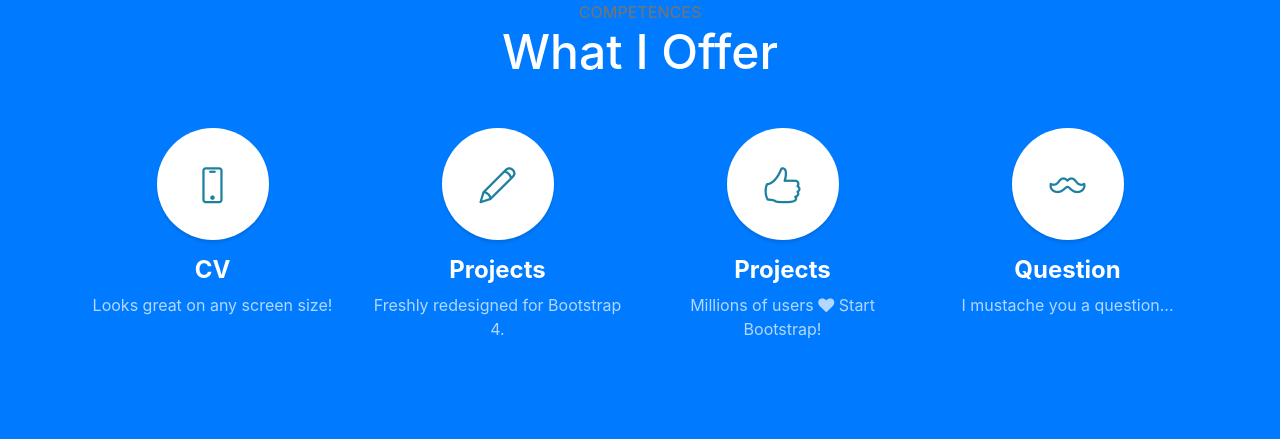
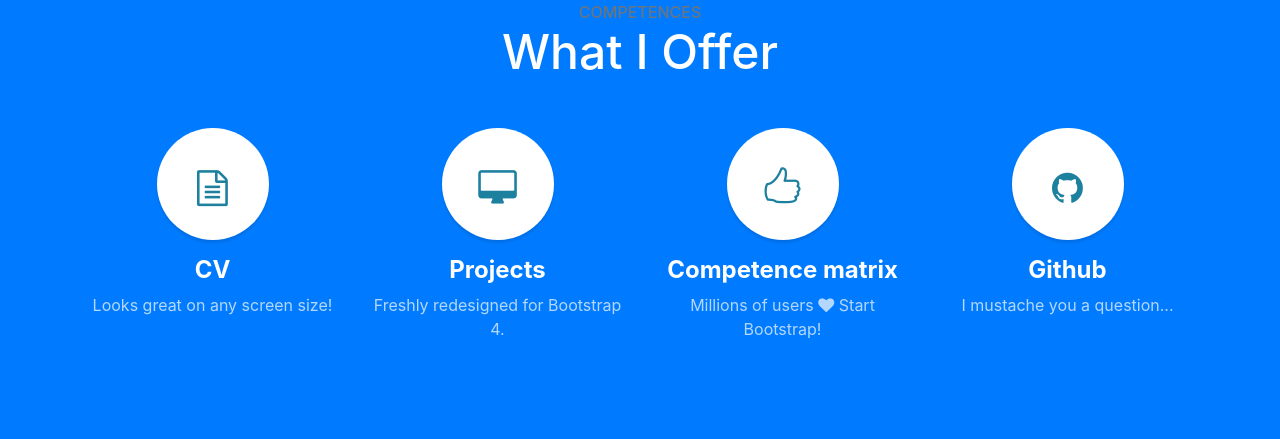
Before and after one commit to JorenVermeir/JorenVermeir.github.io, a website with bundled scripts: page index.html in a window 1280 px wide. Shown: the part 1469-1908 px from the top of the page. Built offline with nearby package versions, Linux system fonts and the light colour scheme.

Commit message:
Icon Aanpassingen

```diff
--- a/index.html
+++ b/index.html
@@ -89,7 +89,7 @@
         <div class="row">
           <div class="col-lg-3 col-md-6 mb-5 mb-lg-0">
             <span class="service-icon rounded-circle mx-auto mb-3">
-              <i class="icon-screen-smartphone"></i>
+              <i class="fa fa-file-text-o"></i>
             </span>
             <h4>
               <strong>CV</strong>
@@ -98,7 +98,7 @@
           </div>
           <div class="col-lg-3 col-md-6 mb-5 mb-lg-0">
             <span class="service-icon rounded-circle mx-auto mb-3">
-              <i class="icon-pencil"></i>
+              <i class="fa fa-desktop"></i>
             </span>
             <h4>
               <strong>Projects</strong>
@@ -110,7 +110,7 @@
               <i class="icon-like"></i>
             </span>
             <h4>
-              <strong>Projects</strong>
+              <strong>Competence matrix</strong>
             </h4>
             <p class="text-faded mb-0">Millions of users
               <i class="fa fa-heart"></i>
@@ -118,10 +118,10 @@
           </div>
           <div class="col-lg-3 col-md-6">
             <span class="service-icon rounded-circle mx-auto mb-3">
-              <i class="icon-mustache"></i>
+              <i class="fa fa-github"></i>
             </span>
             <h4>
-              <strong>Question</strong>
+              <strong>Github</strong>
             </h4>
             <p class="text-faded mb-0">I mustache you a question...</p>
           </div>
```
